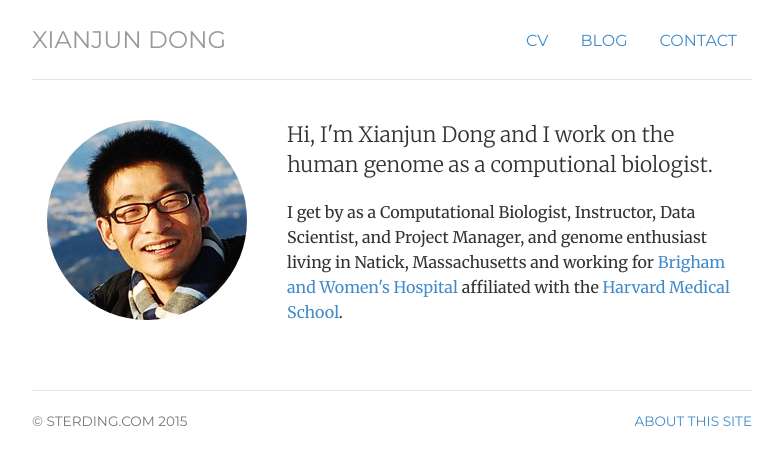
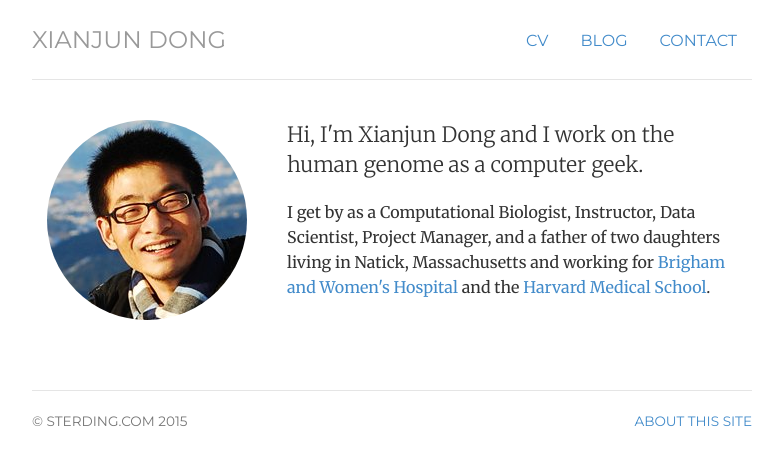
Before and after one commit to sterding/sterding.github.io, a Jekyll site: the page built from index.html, in a window 1280 px wide. Shown: the top 465 px of the page, without its empty margins (248-1031 px from the left). Built offline with Jekyll 4.4.1, drawn with Linux system fonts in a browser that asks for light colours.

Commit message:
Update index.html

```diff
--- a/index.html
+++ b/index.html
@@ -12,9 +12,9 @@ description: Dr. Xianjun Dong is a Computational Biologist, Bioinformatian, Data
 	<img  class="img-circle avatar" alt="Xianjun Dong" src="img/xianjun_200x200.jpg">
 	</div>
 	<div itemscope itemtype="http://data-vocabulary.org/Person" class="col-sm-8">
-	<p class="lead">Hi, I'm <span itemprop="name">Xianjun Dong</span> and I work on the human genome as a computional biologist.</p>
-	<p>I get by as a <span itemprop="title">Computational Biologist</span>, <span itemprop="title">Instructor</span>, <span itemprop="title">Data Scientist</span>, and <span itemprop="title">Project Manager</span>, and <span itemprop="title">genome enthusiast</span> living in <span itemprop="address" itemscope
-    itemtype="http://data-vocabulary.org/Address"> <span itemprop="locality">Natick</span>, <span itemprop="region">Massachusetts</span></span> and working for <a href="http://www.brighamandwomens.org">Brigham and Women's Hospital</a> affiliated with <span itemprop="affiliation">the <a href="http://hms.harvard.edu">Harvard Medical School</a></span>.</p>
+	<p class="lead">Hi, I'm <span itemprop="name">Xianjun Dong</span> and I work on the human genome as a computer geek.</p>
+	<p>I get by as a <span itemprop="title">Computational Biologist</span>, <span itemprop="title">Instructor</span>, <span itemprop="title">Data Scientist</span>, <span itemprop="title">Project Manager</span>, and a father of two daughters living in <span itemprop="address" itemscope
+    itemtype="http://data-vocabulary.org/Address"> <span itemprop="locality">Natick</span>, <span itemprop="region">Massachusetts</span></span> and working for <a href="http://www.brighamandwomens.org">Brigham and Women's Hospital</a> and <span itemprop="affiliation">the <a href="http://hms.harvard.edu">Harvard Medical School</a></span>.</p>
 
 	</div>
 </div>
```
